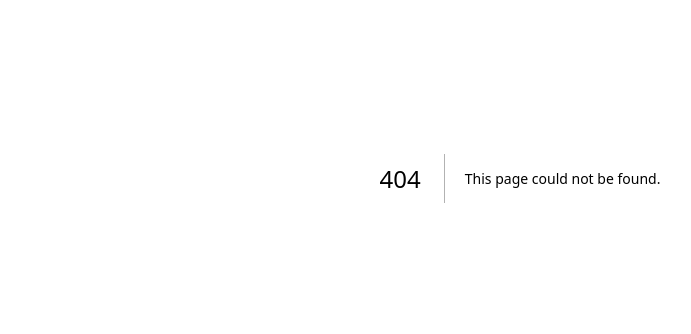
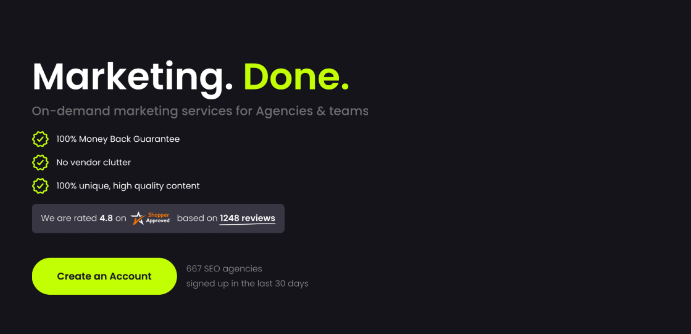
Before and after one commit to mabrurherza/fatjoe-demo, a Next.js app: page /homepage in a window 1280 px wide. Before the commit this address had no page. Shown: the part 222-556 px from the top of the page, without its empty margins (120-811 px from the left). Built offline with nearby package versions, Linux system fonts and the light colour scheme.

Commit message:
preview homepage graphics (animated)

```diff
--- /dev/null
+++ b/src/pages/homepage/index.js
@@ -0,0 +1,14 @@
+import Rive from "@rive-app/react-canvas";
+
+export default function homepage() {
+  return (
+    <section className="bg-[#15141A] h-[100vh] flex w-full justify-stretch">
+      <div className="text-white flex-1 p-24 grid place-items-center">
+        <img src="/homepage-placeholder.png" alt="test" className="w-3/4" />
+      </div>
+      <div className="text-white flex-1 p-24">
+        <Rive src="/homepage-draft-1.riv" className=" w-full h-full" />
+      </div>
+    </section>
+  );
+}
```
Also changed, not shown: public/homepage-placeholder.png (added), 1 other file (tests, documents, lock files or other folders).
